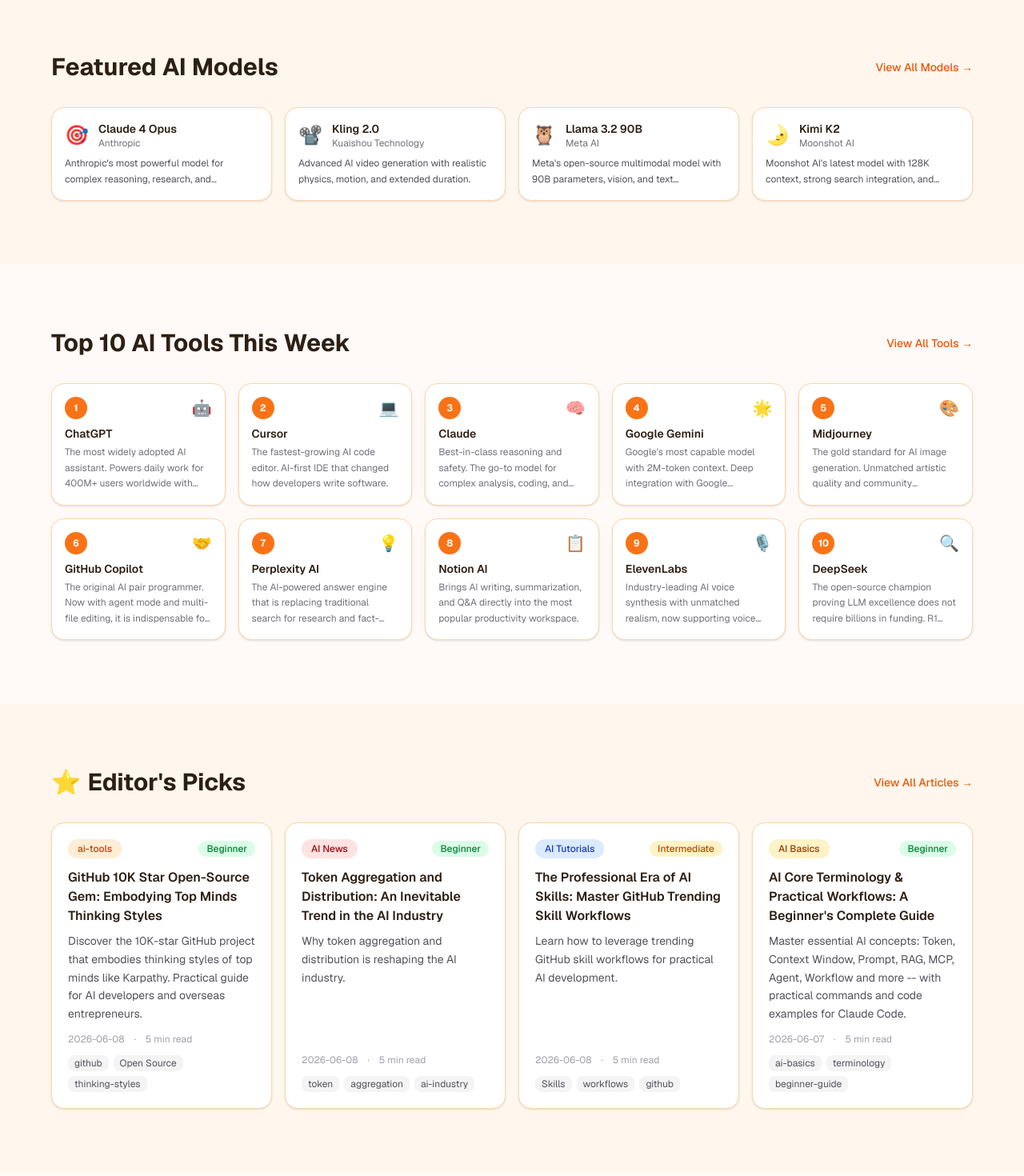
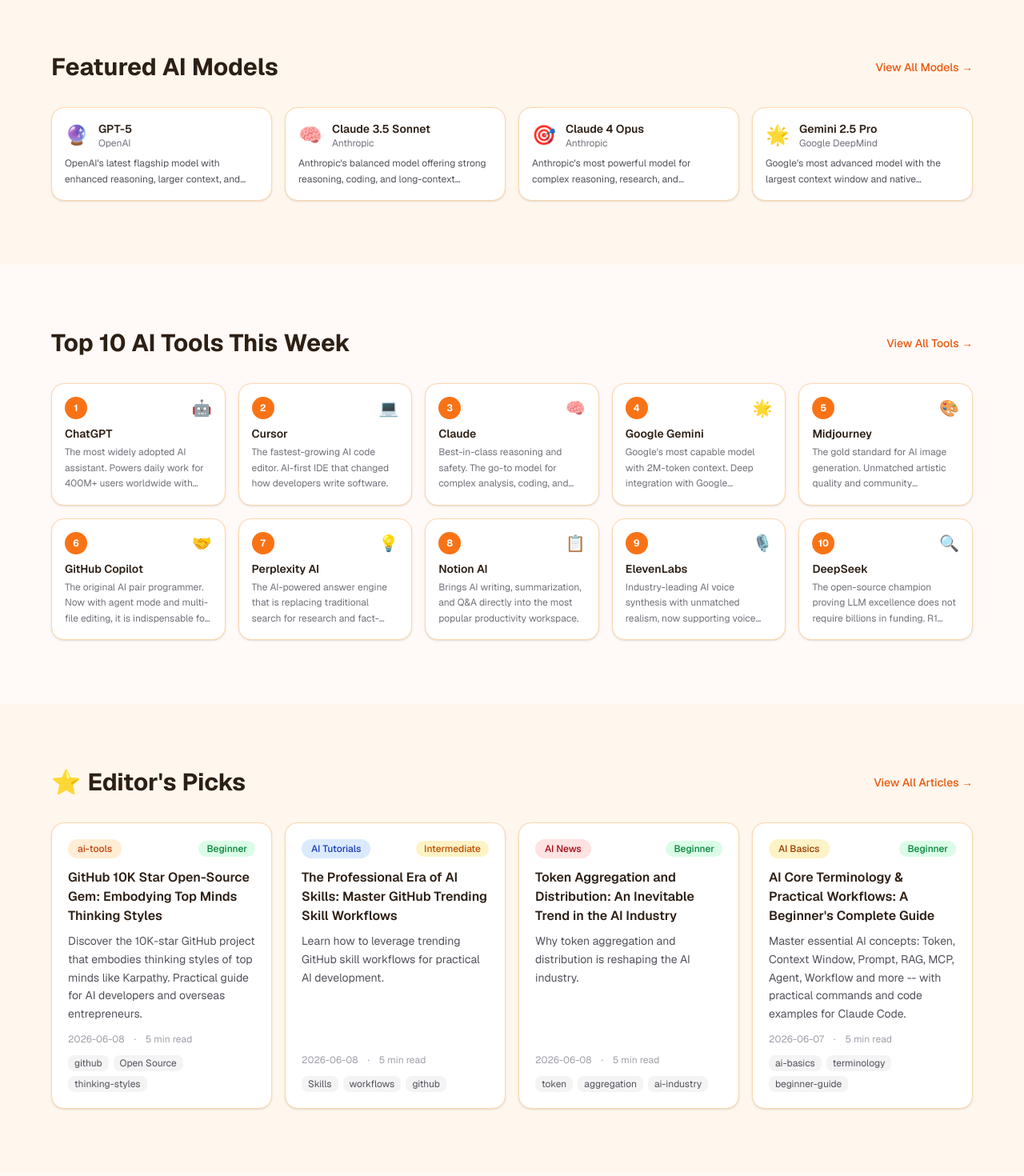
Before and after one commit to liujun418/aistudyonline-next, a Next.js app: page /en in a window 1280 px wide. Shown: the part 620-2090 px from the top of the page at 80% size. Built offline with nearby package versions, Linux system fonts and the light colour scheme.

Commit message:
Revert "fix: homepage picks use client-side random shuffle — fresh tools/models/articles on every page load"
This reverts commit 00bb9ae4a57b3965200208281d5bbc3afcf8e6b2.

```diff
--- a/src/components/HomeClient.tsx
+++ b/src/components/HomeClient.tsx
@@ -13,28 +13,35 @@
 import { topTools } from "@/lib/rankings";
 import type { Locale } from "@/lib/i18n";
 
-// Client-side random shuffle — fresh picks on every page load
-function clientShuffle<T>(arr: T[]): T[] {
+// Daily rotation helpers — deterministically shuffle using date as seed
+function dailySeed() {
+  const d = new Date();
+  return d.getFullYear() * 10000 + (d.getMonth() + 1) * 100 + d.getDate();
+}
+
+function dailyShuffle<T>(arr: T[]): T[] {
+  const seed = dailySeed();
   const shuffled = [...arr];
+  // Simple deterministic shuffle based on date
   for (let i = shuffled.length - 1; i > 0; i--) {
-    const j = Math.floor(Math.random() * (i + 1));
+    const j = (seed * (i + 1) * 7) % (i + 1);
     [shuffled[i], shuffled[j]] = [shuffled[j], shuffled[i]];
   }
   return shuffled;
 }
 
-// Featured tools: 4 random high-rated tools (rating >= 4)
+// Featured tools: daily rotation, pick 4 top-rated tools shuffled by date
 function getFeaturedToolIds(): string[] {
-  const topRated = tools.filter((t) => (t.rating || 0) >= 4);
-  return clientShuffle(topRated).slice(0, 4).map((t) => t.id);
+  const topRated = [...tools].sort((a, b) => (b.rating || 0) - (a.rating || 0));
+  return dailyShuffle(topRated).slice(0, 4).map((t) => t.id);
 }
 
-// Featured models: 4 random models
+// Featured models: daily rotation, pick 4 shuffled by date
 function getFeaturedModelIds(): string[] {
-  return clientShuffle([...models]).slice(0, 4).map((m) => m.id);
+  return dailyShuffle([...models]).slice(0, 4).map((m) => m.id);
 }
 
-// Editor's Picks: 4 newest articles across different categories, randomly ordered
+// Editor's Picks: 4 newest articles across different categories
 function getEditorsPicks(): string[] {
   const byDate = [...articles].sort((a, b) => b.date.localeCompare(a.date));
   const seen = new Set<string>();
@@ -50,13 +57,14 @@
       if (!picks.includes(a)) { picks.push(a); if (picks.length >= 4) break; }
     }
   }
-  return clientShuffle(picks).map((a) => a.slug);
+  return picks.map((a) => a.slug);
 }
 
-// Top Picks: 6 articles from latest 12, randomly shuffled
+// Top Picks: 6 most recent articles, daily rotation within recent ones
 function getFeaturedArticleSlugs(): string[] {
   const byDate = [...articles].sort((a, b) => b.date.localeCompare(a.date));
-  return clientShuffle(byDate.slice(0, 12)).slice(0, 6).map((a) => a.slug);
+  // Take latest 12, shuffle by date, pick 6
+  return dailyShuffle(byDate.slice(0, 12)).slice(0, 6).map((a) => a.slug);
 }
 
 function getHome(dict: Record<string, unknown> | undefined) {
```
